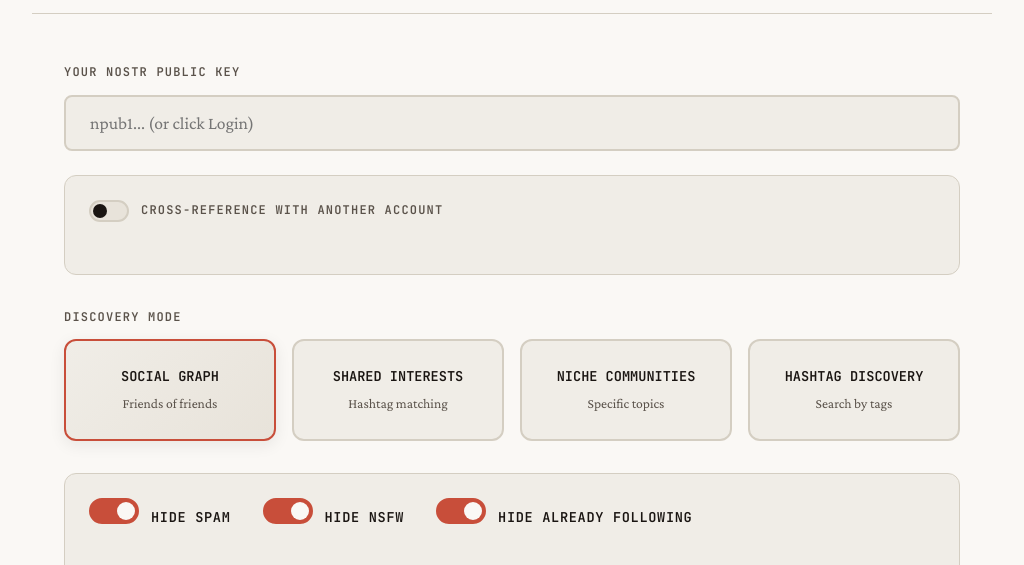
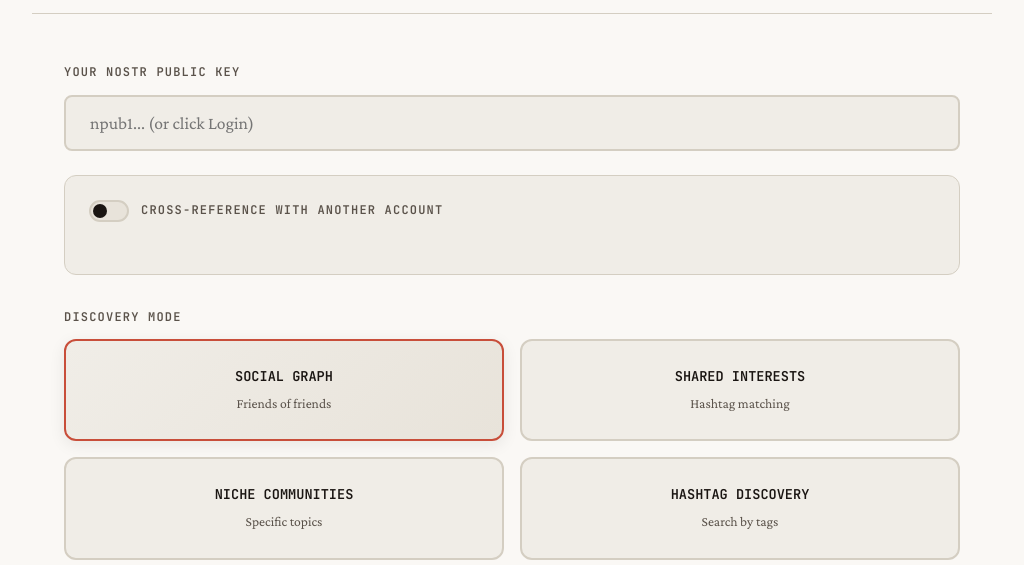
Before and after one commit to rome539/Fren-finder, a plain HTML site: page index.html in a window 1024 px wide. Shown: the part 193-758 px from the top of the page. Drawn offline with nearby package versions, Linux system fonts and the light colour scheme.

Commit message:
Add files via upload

```diff
--- a/index.html
+++ b/index.html
@@ -217,7 +217,7 @@
 
         .discovery-mode {
             display: grid;
-            grid-template-columns: repeat(auto-fill, minmax(200px, 1fr));
+            grid-template-columns: repeat(4, 1fr);
             gap: 1rem;
             margin-bottom: 2rem;
         }
@@ -1294,6 +1294,12 @@
             .cross-ref-label {
                 flex: 1;
                 min-width: 0;
+            }
+        }
+
+        @media (min-width: 769px) and (max-width: 1024px) {
+            .discovery-mode {
+                grid-template-columns: repeat(2, 1fr);
             }
         }
     </style>
```
